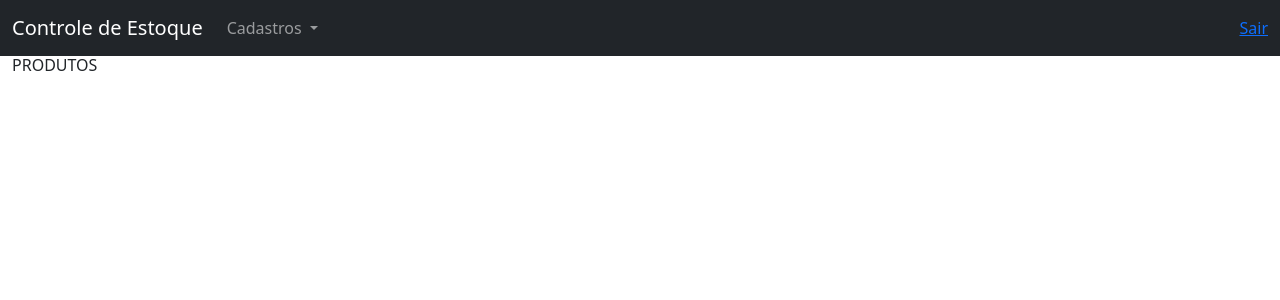
After one commit to CarolineVantim/Smash, a PHP site: page /produtos.php in a window 1280 px wide. The commit adds this page. Shown: the top 300 px of the page. Run offline with PHP 8.4, Linux system fonts and the light colour scheme; the visitor is signed in with stand-in values (Sample User, id 1); data that the repository does not hold is empty.

Commit message:
Iniciando a parte do cadastro dos produtos

```diff
--- /dev/null
+++ b/app/assets/css/produtos.css
@@ -0,0 +1,3 @@
+h4 {
+  font-size: 16px;
+}
--- a/dashboard.php
+++ b/dashboard.php
@@ -29,8 +29,7 @@ if(isset($_SESSION['id']) && !empty($_SESSION['id'])): ?>
             Cadastros
           </a>
           <ul class="dropdown-menu" aria-labelledby="navbarDropdown">
-            <li><a class="dropdown-item" href="#">Funcionários</a></li>
-            <li><a class="dropdown-item" href="#">Produtos</a></li>
+            <li><a class="dropdown-item" href="produtos.php">Produtos</a></li>
           </ul>
         </li>
       </ul>
--- a/home.php
+++ b/home.php
@@ -8,14 +8,14 @@
    <link href="//maxcdn.bootstrapcdn.com/bootstrap/4.0.0/css/bootstrap.min.css" rel="stylesheet" id="bootstrap-css">
    <script src="//maxcdn.bootstrapcdn.com/bootstrap/4.0.0/js/bootstrap.min.js"></script>
    <script src="//cdnjs.cloudflare.com/ajax/libs/jquery/3.2.1/jquery.min.js"></script>
-   <link rel="stylesheet" href="app/assets/style.css">
+   <link rel="stylesheet" href="app/assets/css/style.css">
 
 </head>
 <body>
    <div class="wrapper fadeInDown">
       <div id="formContent">
          <div class="fadeIn first">
-            <img src="img/inventory.jpg" id="icon" alt="User Icon">
+            <img src="app/assets/img/inventory.jpg" id="icon" alt="User Icon">
          </div>
          <form action="app/Login.php" method="POST">
 
--- /dev/null
+++ b/produtos.php
@@ -0,0 +1,60 @@
+<?php
+
+require 'db/Database.php';
+
+if(isset($_SESSION['id']) && !empty($_SESSION['id'])): ?>
+
+<!DOCTYPE html>
+<html lang="pt-BR">
+<head>
+  <meta charset="UTF-8">
+  <meta http-equiv="X-UA-Compatible" content="IE=edge">
+  <meta name="viewport" content="width=device-width, initial-scale=1.0">
+  <title>Dashboard</title>
+  <link href="https://cdn.jsdelivr.net/npm/bootstrap@5.0.2/dist/css/bootstrap.min.css" rel="stylesheet" integrity="sha384-EVSTQN3/azprG1Anm3QDgpJLIm9Nao0Yz1ztcQTwFspd3yD65VohhpuuCOmLASjC" crossorigin="anonymous">
+  <link rel="stylesheet" href="app/assets/css/produtos.css">
+  <script src="https://cdn.jsdelivr.net/npm/bootstrap@5.0.2/dist/js/bootstrap.bundle.min.js" integrity="sha384-MrcW6ZMFYlzcLA8Nl+NtUVF0sA7MsXsP1UyJoMp4YLEuNSfAP+JcXn/tWtIaxVXM" crossorigin="anonymous"></script>
+
+</head>
+<body>
+  <nav class="navbar navbar-expand-lg navbar-dark bg-dark">
+    <div class="container-fluid">
+      <a class="navbar-brand" href="#">Controle de Estoque</a>
+      <button class="navbar-toggler" type="button" data-bs-toggle="collapse" data-bs-target="#navbarSupportedContent" aria-controls="navbarSupportedContent" aria-expanded="false" aria-label="Toggle navigation">
+        <span class="navbar-toggler-icon"></span>
+      </button>
+      <div class="collapse navbar-collapse" id="navbarSupportedContent">
+        <ul class="navbar-nav me-auto mb-2 mb-lg-0">
+          <li class="nav-item dropdown">
+            <a class="nav-link dropdown-toggle" href="#" id="navbarDropdown" role="button" data-bs-toggle="dropdown" aria-expanded="false">
+              Cadastros
+            </a>
+            <ul class="dropdown-menu" aria-labelledby="navbarDropdown">
+              <li><a class="dropdown-item" href="">Produtos</a></li>
+            </ul>
+          </li>
+        </ul>
+        <div class="d-flex">
+          <a href="app/logout.php">Sair</a>
+        </div>
+      </div>
+    </div>
+  </nav>
+  <div class="container-fluid">
+    <div class="content">
+      <div class="text-start">
+        <h4 class="section-heading text-uppercase">Produtos</h4>
+      </div>
+      <table class="table table-bordered border-primary">
+
+      </table>
+    </div>
+  </div>
+
+
+
+ <script src="https://cdn.jsdelivr.net/npm/@popperjs/core@2.9.2/dist/umd/popper.min.js" integrity="sha384-IQsoLXl5PILFhosVNubq5LC7Qb9DXgDA9i+tQ8Zj3iwWAwPtgFTxbJ8NT4GN1R8p" crossorigin="anonymous"></script>
+<script src="https://cdn.jsdelivr.net/npm/bootstrap@5.0.2/dist/js/bootstrap.min.js" integrity="sha384-cVKIPhGWiC2Al4u+LWgxfKTRIcfu0JTxR+EQDz/bgldoEyl4H0zUF0QKbrJ0EcQF" crossorigin="anonymous"></script>
+</body>
+</html>
+<?php else: header("Location: home.php"); endif; ?>
```
Also changed, not shown: app/assets/css/style.css (renamed from app/assets/style.css, +4 -44 lines), app/Classes/Produto.php (added), app/assets/img/inventory.jpg (renamed from img/inventory.jpg).
